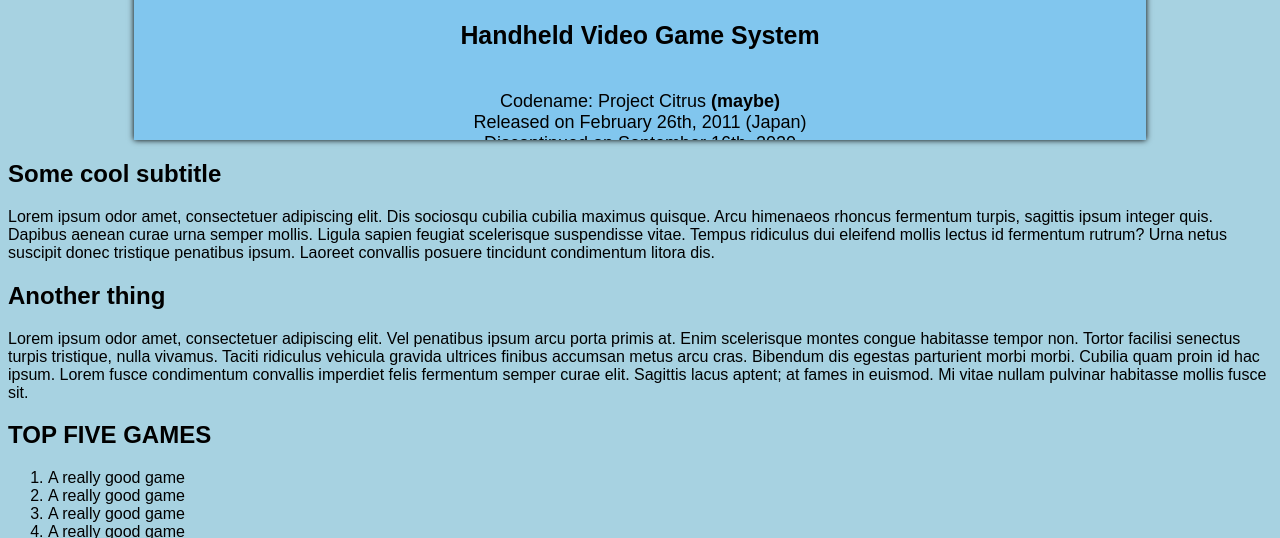
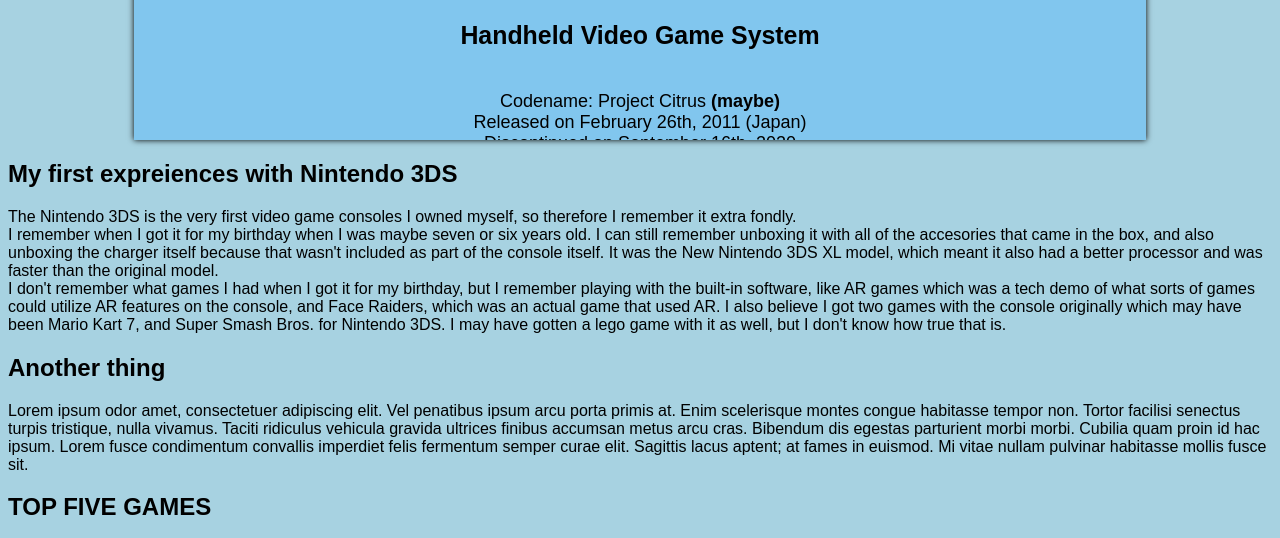
Before and after one commit to alex-628/alex-628.github.io, a plain HTML site: page 3ds.html in a window 1280 px wide. Shown: the part 241-779 px from the top of the page. Drawn offline with Linux system fonts and the light colour scheme.

Commit message:
Update 3ds.html
Adds my first personal memories of using the console.

```diff
--- a/3ds.html
+++ b/3ds.html
@@ -35,8 +35,8 @@
     </div>
 
     <div class="consoleThoughts">
-        <h2>Some cool subtitle</h2>
-        <p>Lorem ipsum odor amet, consectetuer adipiscing elit. Dis sociosqu cubilia cubilia maximus quisque. Arcu himenaeos rhoncus fermentum turpis, sagittis ipsum integer quis. Dapibus aenean curae urna semper mollis. Ligula sapien feugiat scelerisque suspendisse vitae. Tempus ridiculus dui eleifend mollis lectus id fermentum rutrum? Urna netus suscipit donec tristique penatibus ipsum. Laoreet convallis posuere tincidunt condimentum litora dis.</p>
+        <h2>My first expreiences with Nintendo 3DS</h2>
+        <p>The Nintendo 3DS is the very first video game consoles I owned myself, so therefore I remember it extra fondly.<br> I remember when I got it for my birthday when I was maybe seven or six years old. I can still remember unboxing it with all of the accesories that came in the box, and also unboxing the charger itself because that wasn't included as part of the console itself. It was the New Nintendo 3DS XL model, which meant it also had a better processor and was faster than the original model.<br> I don't remember what games I had when I got it for my birthday, but I remember playing with the built-in software, like AR games which was a tech demo of what sorts of games could utilize AR features on the console, and Face Raiders, which was an actual game that used AR. I also believe I got two games with the console originally which may have been Mario Kart 7, and Super Smash Bros. for Nintendo 3DS. I may have gotten a lego game with it as well, but I don't know how true that is.<br></p>
 
 
         <h2>Another thing</h2>
```
